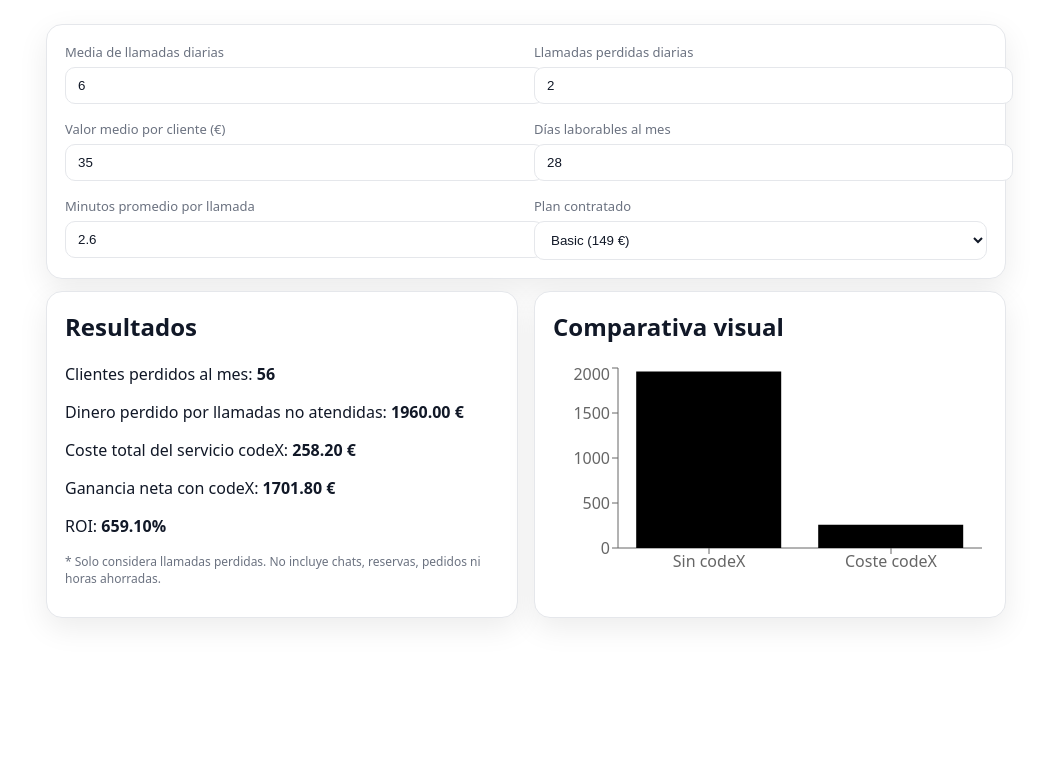
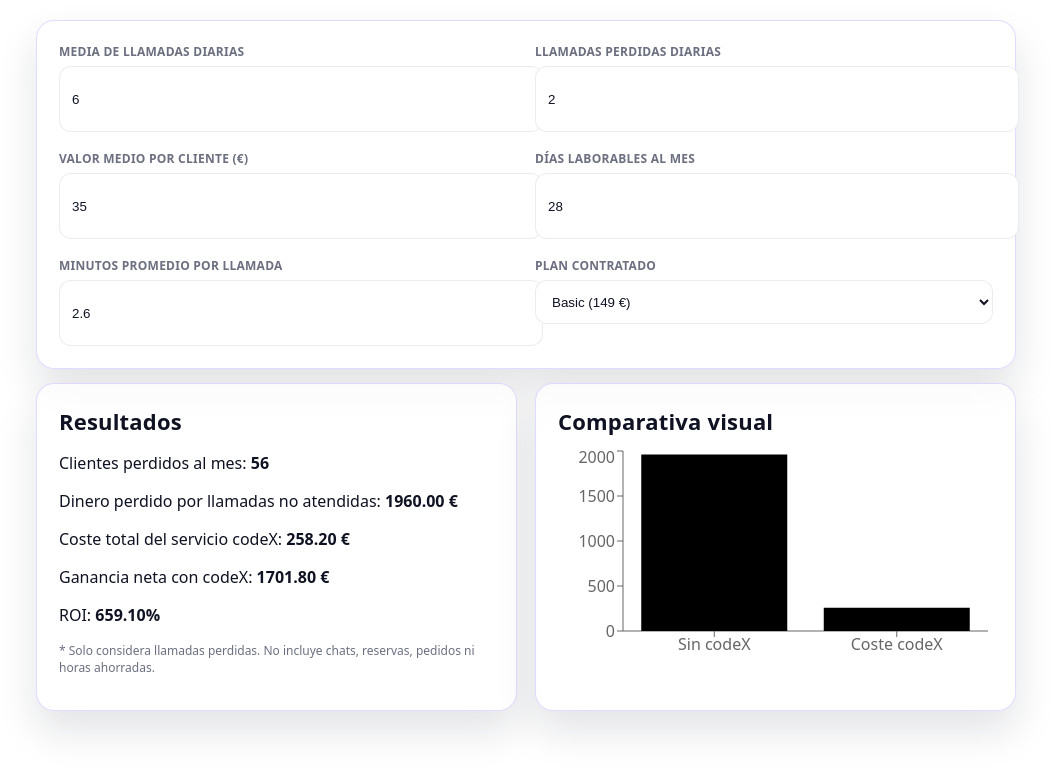
Before and after one commit to carlosgonzalezribes16-source/calculadora-roi-framer-clean, a React (Vite) app: page / in a window 1280 px wide. Shown: the top 774 px of the page, without its empty margins (114-1165 px from the left). Built offline with nearby package versions, Linux system fonts and the light colour scheme.

Commit message:
Update styles.css

```diff
--- a/src/styles.css
+++ b/src/styles.css
@@ -1,34 +1,99 @@
-
-:root {
-  --accent:#8b5cf6;
-  --text:#111827;
-  --muted:#6b7280;
-  --border:#e5e7eb;
-  --card:#ffffff;
-  --shadow:0 10px 30px rgba(0,0,0,.08);
-  --radius:16px;
-  --maxw:960px;
+:root{
+  --bg: transparent;                 /* así se integra con Framer */
+  --accent: #7c5cff;                 /* morado acorde a tu página */
+  --accent-2: #b79cff;               /* morado claro para detalles */
+  --text: #0f1222;
+  --muted: #6b6f80;
+  --card: rgba(255,255,255,0.72);    /* efecto glass */
+  --border: rgba(140, 110, 255, 0.25);
+  --shadow: 0 20px 40px rgba(17, 23, 41, .12);
+  --radius-xl: 18px;
+  --radius-md: 12px;
+  --maxw: 980px;
 }
 
-html,body{margin:0;padding:0;background:transparent;color:var(--text);
-  font-family:ui-sans-serif,system-ui,-apple-system,Segoe UI,Roboto,Helvetica,Arial}
-.bg-lavender{
-  background:radial-gradient(60% 50% at 50% 40%,rgba(130,83,255,.18),rgba(130,83,255,0) 60%),
-             radial-gradient(40% 30% at 10% 0%,rgba(186,104,200,.15),rgba(186,104,200,0) 70%),
-             #f4f0f7;
+html,body{
+  margin:0; padding:0;
+  background: var(--bg);
+  color: var(--text);
+  font-family: ui-sans-serif, system-ui, -apple-system, "Segoe UI", Roboto, Inter, Helvetica, Arial;
 }
-.container{max-width:var(--maxw);margin:0 auto;padding:24px 16px 40px;}
-.container.compact{padding-top:8px;}
-.grid{display:grid;gap:16px;}
-@media(min-width:768px){.grid-2{grid-template-columns:1fr 1fr;}}
-.card{background:var(--card);border:1px solid var(--border);border-radius:var(--radius);box-shadow:var(--shadow);}
-.content{padding:18px;}
-label{display:block;font-size:13px;color:var(--muted);margin-bottom:6px;}
-input,select{width:100%;padding:10px 12px;border-radius:10px;border:1px solid var(--border);background:#fff;color:var(--text);outline:none;}
-input:focus,select:focus{border-color:var(--accent);box-shadow:0 0 0 3px rgba(139,92,246,.18);}
-.small{font-size:12px;color:var(--muted);}
-.spacer{height:12px;}
-h1{font-size:28px;text-align:center;margin:0 0 6px;}
-.muted{text-align:center;color:var(--muted);margin:0 0 12px;}
-.hidden{display:none;}
-.center{text-align:center;margin-top:8px;}
+
+.container{
+  max-width: var(--maxw);
+  margin: 0 auto;
+  padding: 20px 16px 48px;
+}
+
+.grid{ display:grid; gap:18px; }
+@media (min-width: 860px){ .grid-2{ grid-template-columns: 1fr 1fr; } }
+
+.card{
+  backdrop-filter: blur(8px);
+  -webkit-backdrop-filter: blur(8px);
+  background: var(--card);
+  border: 1px solid var(--border);
+  border-radius: var(--radius-xl);
+  box-shadow: var(--shadow);
+  transition: transform .15s ease, box-shadow .2s ease, border-color .2s;
+}
+.card:hover{
+  transform: translateY(-1px);
+  box-shadow: 0 24px 50px rgba(17,23,41,.16);
+  border-color: rgba(124,92,255,.35);
+}
+.content{ padding: 22px; }
+
+label{
+  display:block;
+  font-size: 12px;
+  font-weight: 600;
+  letter-spacing: .25px;
+  color: var(--muted);
+  margin: 0 0 6px;
+  text-transform: uppercase;
+}
+
+input, select{
+  width:100%;
+  height:44px;
+  padding: 10px 12px;
+  border-radius: var(--radius-md);
+  border: 1px solid rgba(15,18,34,.08);
+  background: #fff;
+  color: var(--text);
+  outline: none;
+  box-shadow: inset 0 1px 0 rgba(255,255,255,.6);
+}
+input:focus, select:focus{
+  border-color: var(--accent);
+  box-shadow: 0 0 0 4px rgba(124,92,255,.18);
+}
+
+h2{
+  font-size: 22px;
+  margin: 0 0 10px;
+  letter-spacing: .2px;
+}
+.small{ font-size: 12px; color: var(--muted); }
+.spacer{ height: 14px; }
+
+/* Bloque KPIs más elegante */
+.kpis{ display:grid; gap:10px; }
+.kpis p{ margin:0; line-height:1.45; }
+.kpi-strong{ font-weight:800; }
+
+/* Borde sutil entre tarjetas en desktop */
+@media (min-width: 860px){
+  .card.split{
+    position: relative;
+  }
+  .card.split::before{
+    content:"";
+    position:absolute; top:16px; bottom:16px; left:-9px;
+    width:1px; background: rgba(15,18,34,.06);
+  }
+}
+
+/* Gráfico: bordes redondeados en las barras */
+.recharts-rectangle{ rx: 8px; ry: 8px; }
```
